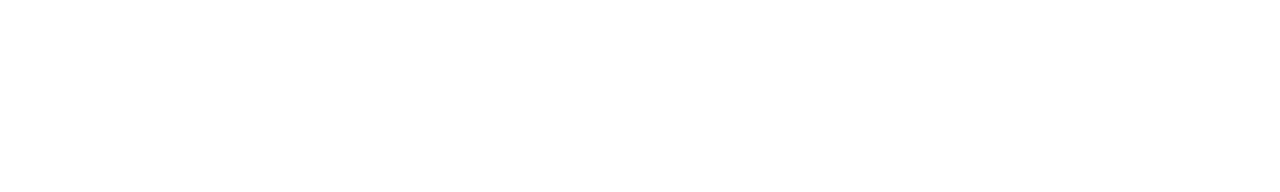
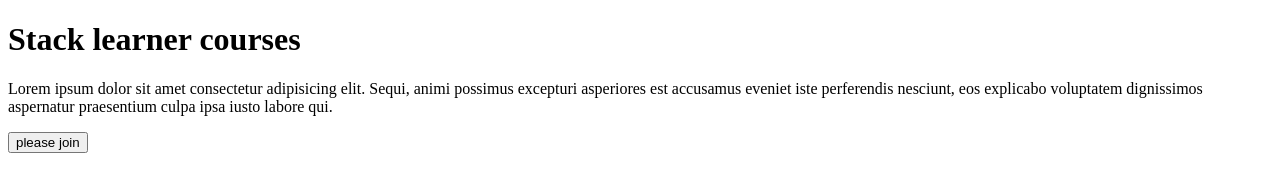
Before and after one commit to Rakib1415/git-tutorial, a plain HTML site: page index1.html in a window 1280 px wide. Drawn offline with Linux system fonts and the light colour scheme.

Commit message:
added button and something

```diff
--- a/index1.html
+++ b/index1.html
@@ -6,6 +6,9 @@
     <title>Document</title>
 </head>
 <body>
+    <h1>Stack learner courses</h1>
+    <p>Lorem ipsum dolor sit amet consectetur adipisicing elit. Sequi, animi possimus excepturi asperiores est accusamus eveniet iste perferendis nesciunt, eos explicabo voluptatem dignissimos aspernatur praesentium culpa ipsa iusto labore qui.</p>
 
+    <button>please join</button>
 </body>
 </html>
```
